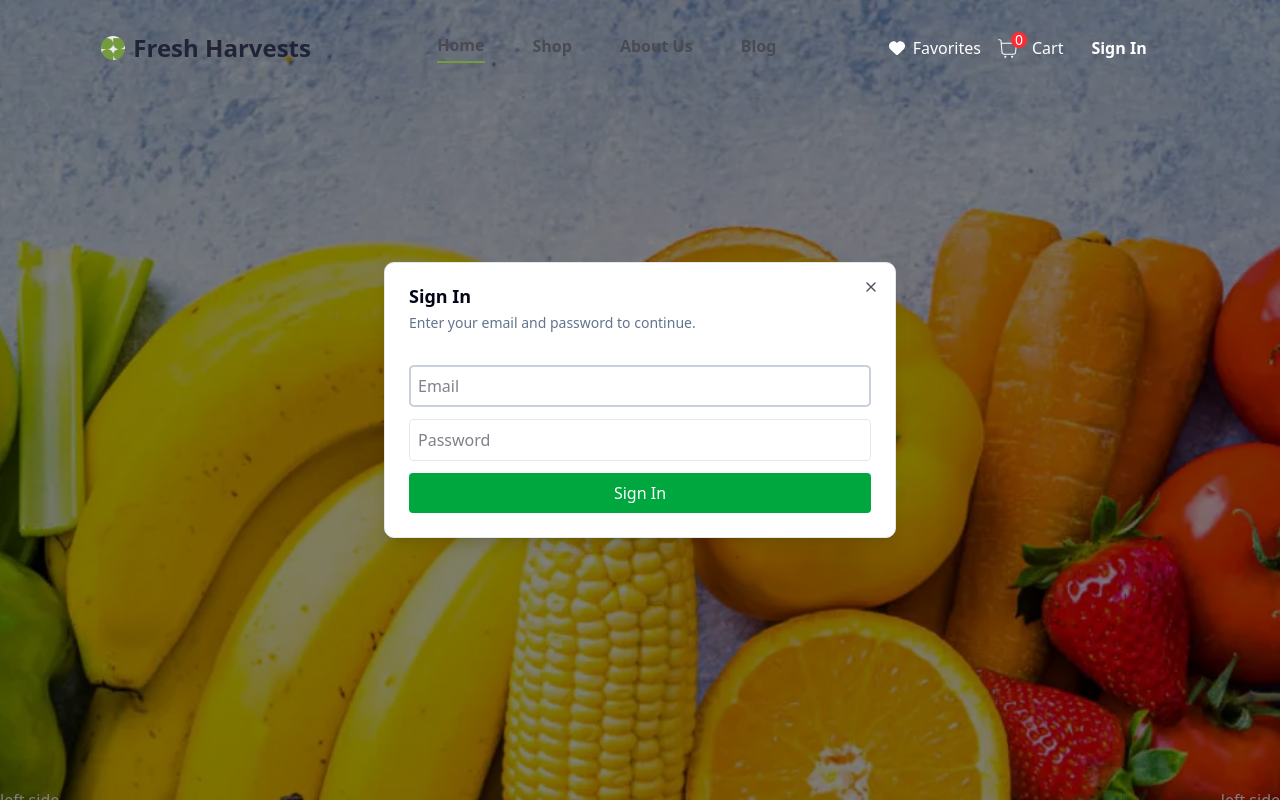
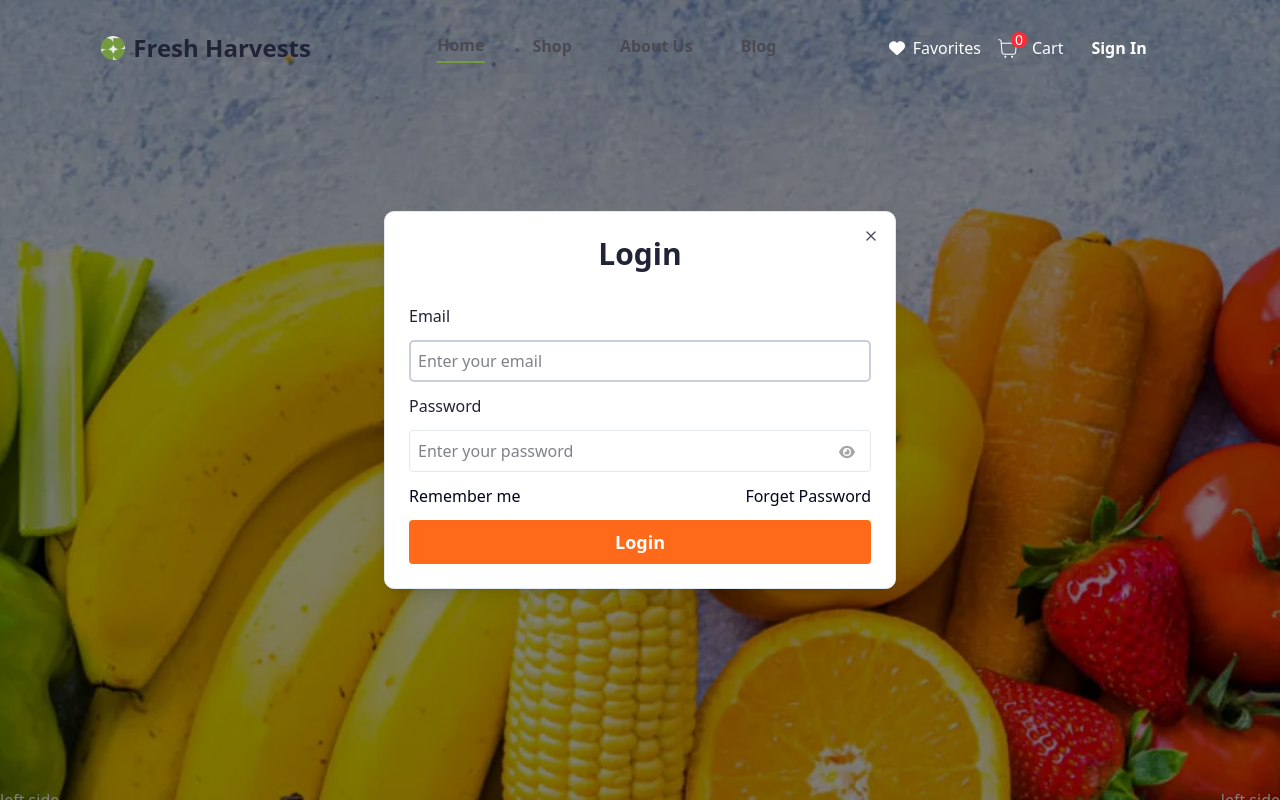
Before and after one commit to shahidulshohid/fresh-harvests, a Next.js app: page / in a window 1280 px wide. Both pictures are taken after a click on the button "Sign In". Shown: the top 800 px of the page. Built offline with nearby package versions, Linux system fonts and the light colour scheme.

Commit message:
navbar form passowrd hide, show and input implement is done

```diff
--- a/src/app/components/shared/Navbar.tsx
+++ b/src/app/components/shared/Navbar.tsx
@@ -1,10 +1,9 @@
-
 "use client";
 import Link from "next/link";
 import { IoMdClose } from "react-icons/io";
 import { usePathname } from "next/navigation";
 import { GiHamburgerMenu } from "react-icons/gi";
-import { FaHeart } from "react-icons/fa6";
+import { FaEye, FaEyeSlash, FaHeart } from "react-icons/fa6";
 import { CiShoppingCart } from "react-icons/ci";
 import { useEffect, useState } from "react";
 import Image from "next/image";
@@ -12,23 +11,22 @@ import bannerImage from "@/assets/logo.png";
 import {
   Dialog,
   DialogContent,
-  DialogDescription,
   DialogHeader,
   DialogTitle,
   DialogTrigger,
-} from "@/components/ui/dialog"
-
+} from "@/components/ui/dialog";
 
 const Navbar = () => {
   const pathName = usePathname();
   /////////////////////dumy
-  const status = "authenticated"
+  const status = "authenticated";
 
   const [navBg, setNavBg] = useState(false);
   const [showNav, setShowNav] = useState(false);
 
   const handleOpenNave = () => setShowNav(true);
   const handleCloseNave = () => setShowNav(false);
+  const [showPassword, setShowPassword] = useState(false);
 
   const openNav = showNav ? "translate-x-0" : "translate-x-[100%]";
 
@@ -110,24 +108,14 @@ const Navbar = () => {
             <div className="flex items-center gap-3">
               <Link href="/card" className="relative">
                 <CiShoppingCart size={25} />
-                <sup className="absolute left-4 -top-1 w-4 h-4 rounded-full bg-red-500 flex justify-center items-center text-sm p-1 text-white">0</sup>
-                </Link> <p className="hidden lg:flex">Cart</p>
+                <sup className="absolute left-4 -top-1 w-4 h-4 rounded-full bg-red-500 flex justify-center items-center text-sm p-1 text-white">
+                  0
+                </sup>
+              </Link>{" "}
+              <p className="hidden lg:flex">Cart</p>
             </div>
+            {/* modal start from here  */}
             <div className="hidden lg:flex">
-              {/* {status == "authenticated" ? (
-                <button className="font-semibold cursor-pointer py-1 px-4 rounded-4xl">
-                  Logout
-                </button>
-              ) : (
-                <div className="flex gap-2">
-                  <Link href="/signIn">
-                    <button className="font-semibold cursor-pointer py-1 px-4 rounded-4xl">
-                      Sign In
-                    </button>
-                  </Link>
-                </div>
-              )} */}
-
               {status !== "authenticated" ? (
                 <button className="font-semibold cursor-pointer py-1 px-4 rounded-4xl">
                   Logout
@@ -142,24 +130,45 @@ const Navbar = () => {
                     </DialogTrigger>
                     <DialogContent>
                       <DialogHeader>
-          <DialogTitle>Sign In</DialogTitle>
-          <DialogDescription>
-            Enter your email and password to continue.
-          </DialogDescription>
+                        <DialogTitle className="text-3xl text-center font-bold text-[#212337]">
+                          Login
+                        </DialogTitle>
                       </DialogHeader>
                       {/* Sample form UI (replace with real form logic) */}
                       <form className="flex flex-col gap-3 mt-4">
-          <input type="email" placeholder="Email" className="p-2 border rounded" />
-          <input type="password" placeholder="Password" className="p-2 border rounded" />
-          <button type="submit" className="bg-green-600 text-white p-2 rounded">
-            Sign In
+                        <label className="text-[#212337]">Email</label>
+                        <input
+                          type="email"
+                          placeholder="Enter your email"
+                          className="p-2 border rounded"
+                        />
+                          <label className="text-[#212337]">Password</label>
+                          <input
+                            type={showPassword ? "text" : "password"}
+                            placeholder="Enter your password"
+                            className="p-2 border rounded"
+                          />
+                          <span
+                            onClick={() => setShowPassword(!showPassword)}
+                            className="btn btn-xs absolute right-10 top-58"
+                          >
+                            {showPassword ? <FaEyeSlash className="text-[#A6A6A6]"/> : <FaEye className="text-[#A6A6A6]" />}
+                          </span>
+                        <div className="flex justify-between items-center">
+                          <p>Remember me</p>
+                          <span>Forget Password</span>
+                        </div>
+                        <button
+                          type="submit"
+                          className="bg-[#FF6A1A] font-semibold text-white p-2 rounded text-lg"
+                        >
+                          Login
                         </button>
                       </form>
                     </DialogContent>
                   </Dialog>
                 </div>
               )}
-
             </div>
             <div className="ml-5">
               <button onClick={handleOpenNave} className="lg:hidden">
```
Lines whose indentation alone changed are shown as unchanged.
